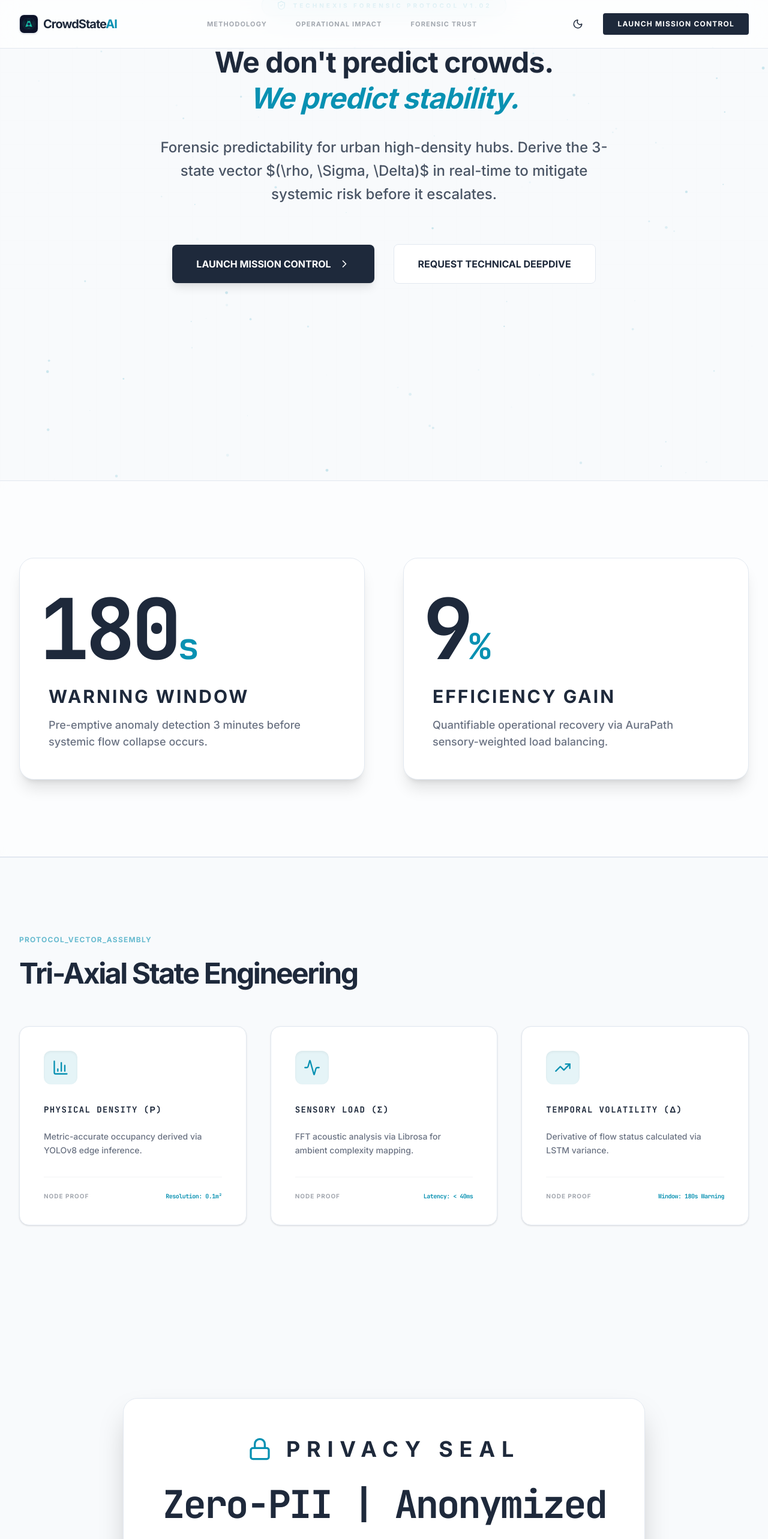
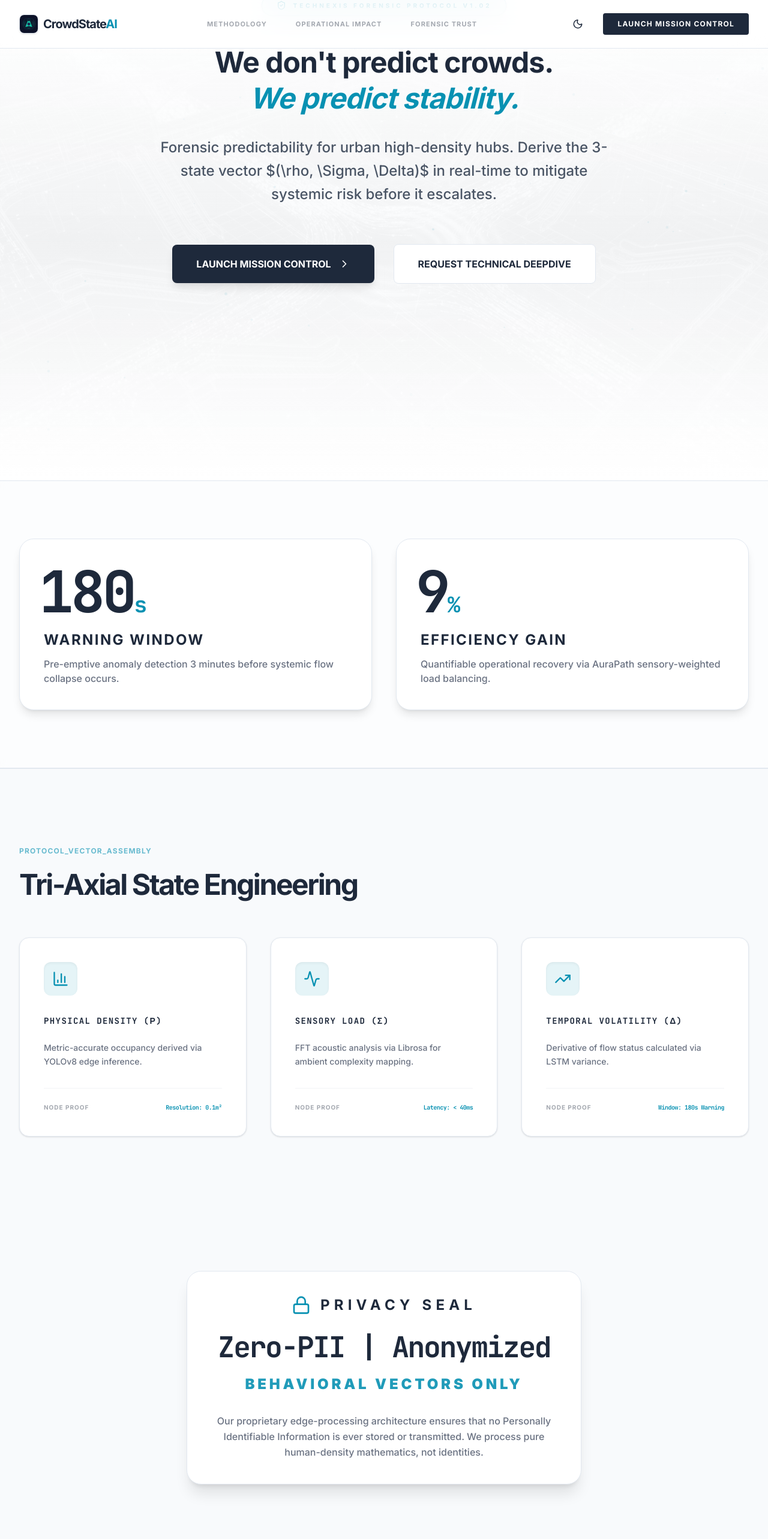
Before and after one commit to arnavps/crowdstate-ai, a Next.js app in the folder frontend/: page / in a window 1280 px wide. Shown: the top 2566 px of the page at 60% size. Built offline with nearby package versions, Linux system fonts and the light colour scheme.

Commit message:
size issues

```diff
--- a/frontend/app/(landing)/page.tsx
+++ b/frontend/app/(landing)/page.tsx
@@ -58,7 +58,19 @@ export default function LandingPage() {
             </nav>
 
             {/* Hero Section */}
-            <section className="relative pt-48 pb-32 px-8">
+            <section className="relative pt-48 pb-32 px-8 overflow-hidden">
+                {/* Hero Background Image - Solar Blend */}
+                <div className="absolute inset-0 z-0 select-none">
+                    <Image
+                        src="/bg-img.jpg"
+                        alt="Infrastructure Backdrop"
+                        fill
+                        priority
+                        className="object-cover opacity-[0.07] grayscale contrast-125"
+                    />
+                    <div className="absolute inset-0 bg-gradient-to-b from-white via-white/40 to-white" />
+                </div>
+
                 <motion.div style={{ y: y1 }} className="max-w-6xl mx-auto text-center relative z-10">
                     <motion.div
                         initial={{ opacity: 0, y: 20 }}
@@ -96,28 +108,28 @@ export default function LandingPage() {
             </section>
 
             {/* Impact Section: JetBrains Mono Numbers */}
-            <section id="impact" className="relative py-32 px-8 z-10 border-y border-card-border bg-white/50 dark:bg-background/40 backdrop-blur-sm">
+            <section id="impact" className="relative py-24 px-8 z-10 border-y border-card-border bg-white/50 backdrop-blur-sm">
                 <div className="max-w-7xl mx-auto">
-                    <div className="grid grid-cols-1 md:grid-cols-2 gap-16">
+                    <div className="grid grid-cols-1 md:grid-cols-2 gap-10">
                         <motion.div
                             initial={{ opacity: 0, x: -50 }}
                             whileInView={{ opacity: 1, x: 0 }}
                             transition={{ duration: 0.8 }}
-                            className="p-12 bg-white border border-card-border rounded-3xl flex flex-col justify-center shadow-xl group hover:border-brand-teal/30 transition-colors"
+                            className="p-10 bg-white border border-card-border rounded-3xl flex flex-col justify-center shadow-lg group hover:border-brand-teal/30 transition-colors"
                         >
-                            <span className="text-[80px] md:text-[140px] font-mono font-bold text-brand-navy leading-none mb-6 -ml-4 tracking-tighter">180<span className="text-4xl md:text-6xl text-brand-teal">s</span></span>
-                            <h3 className="text-3xl font-bold uppercase tracking-widest mb-4">Warning Window</h3>
-                            <p className="text-gray-500 font-medium text-lg">Pre-emptive anomaly detection 3 minutes before systemic flow collapse occurs.</p>
+                            <span className="text-6xl md:text-8xl font-mono font-bold text-brand-navy leading-none mb-4 -ml-2 tracking-tighter">180<span className="text-2xl md:text-4xl text-brand-teal">s</span></span>
+                            <h3 className="text-2xl font-bold uppercase tracking-widest mb-3">Warning Window</h3>
+                            <p className="text-gray-500 font-medium text-base">Pre-emptive anomaly detection 3 minutes before systemic flow collapse occurs.</p>
                         </motion.div>
                         <motion.div
                             initial={{ opacity: 0, x: 50 }}
                             whileInView={{ opacity: 1, x: 0 }}
                             transition={{ duration: 0.8 }}
-                            className="p-12 bg-white border border-card-border rounded-3xl flex flex-col justify-center shadow-xl group hover:border-brand-teal/30 transition-colors"
+                            className="p-10 bg-white border border-card-border rounded-3xl flex flex-col justify-center shadow-lg group hover:border-brand-teal/30 transition-colors"
                         >
-                            <span className="text-[80px] md:text-[140px] font-mono font-bold text-brand-navy leading-none mb-6 -ml-4 tracking-tighter">9<span className="text-4xl md:text-6xl text-brand-teal">%</span></span>
-                            <h3 className="text-3xl font-bold uppercase tracking-widest mb-4">Efficiency Gain</h3>
-                            <p className="text-gray-500 font-medium text-lg">Quantifiable operational recovery via AuraPath sensory-weighted load balancing.</p>
+                            <span className="text-6xl md:text-8xl font-mono font-bold text-brand-navy leading-none mb-4 -ml-2 tracking-tighter">9<span className="text-2xl md:text-4xl text-brand-teal">%</span></span>
+                            <h3 className="text-2xl font-bold uppercase tracking-widest mb-3">Efficiency Gain</h3>
+                            <p className="text-gray-500 font-medium text-base">Quantifiable operational recovery via AuraPath sensory-weighted load balancing.</p>
                         </motion.div>
                     </div>
                 </div>
@@ -159,23 +171,23 @@ export default function LandingPage() {
             </section>
 
             {/* Privacy Seal */}
-            <section id="trust" className="relative py-40 px-8 z-10 text-center">
+            <section id="trust" className="relative py-24 px-8 z-10 text-center">
                 <motion.div
                     initial={{ scale: 0.9, opacity: 0 }}
                     whileInView={{ scale: 1, opacity: 1 }}
-                    className="inline-block p-16 bg-white border border-card-border rounded-3xl shadow-2xl max-w-4xl"
+                    className="inline-block p-10 bg-white border border-card-border rounded-3xl shadow-xl max-w-3xl"
                 >
-                    <div className="flex items-center justify-center gap-6 mb-8">
-                        <Lock size={40} className="text-brand-teal" />
-                        <h2 className="text-4xl font-bold uppercase tracking-[0.3em] text-brand-navy">Privacy Seal</h2>
+                    <div className="flex items-center justify-center gap-4 mb-6">
+                        <Lock size={32} className="text-brand-teal" />
+                        <h2 className="text-2xl font-bold uppercase tracking-[0.3em] text-brand-navy">Privacy Seal</h2>
                     </div>
-                    <div className="text-[40px] md:text-[64px] font-mono font-bold mb-6 tracking-tighter text-brand-navy leading-tight">
+                    <div className="text-3xl md:text-5xl font-mono font-bold mb-4 tracking-tighter text-brand-navy leading-tight">
                         Zero-PII | Anonymized
                     </div>
-                    <div className="text-2xl md:text-3xl font-black text-brand-teal uppercase tracking-[0.2em] mb-10 opacity-90">
+                    <div className="text-xl md:text-2xl font-black text-brand-teal uppercase tracking-[0.2em] mb-8 opacity-90">
                         Behavioral Vectors Only
                     </div>
-                    <p className="text-gray-500 max-w-2xl mx-auto font-medium text-lg leading-relaxed">
+                    <p className="text-gray-500 max-w-xl mx-auto font-medium text-base leading-relaxed">
                         Our proprietary edge-processing architecture ensures that no Personally Identifiable Information is ever stored or transmitted. We process pure human-density mathematics, not identities.
                     </p>
                 </motion.div>
```
